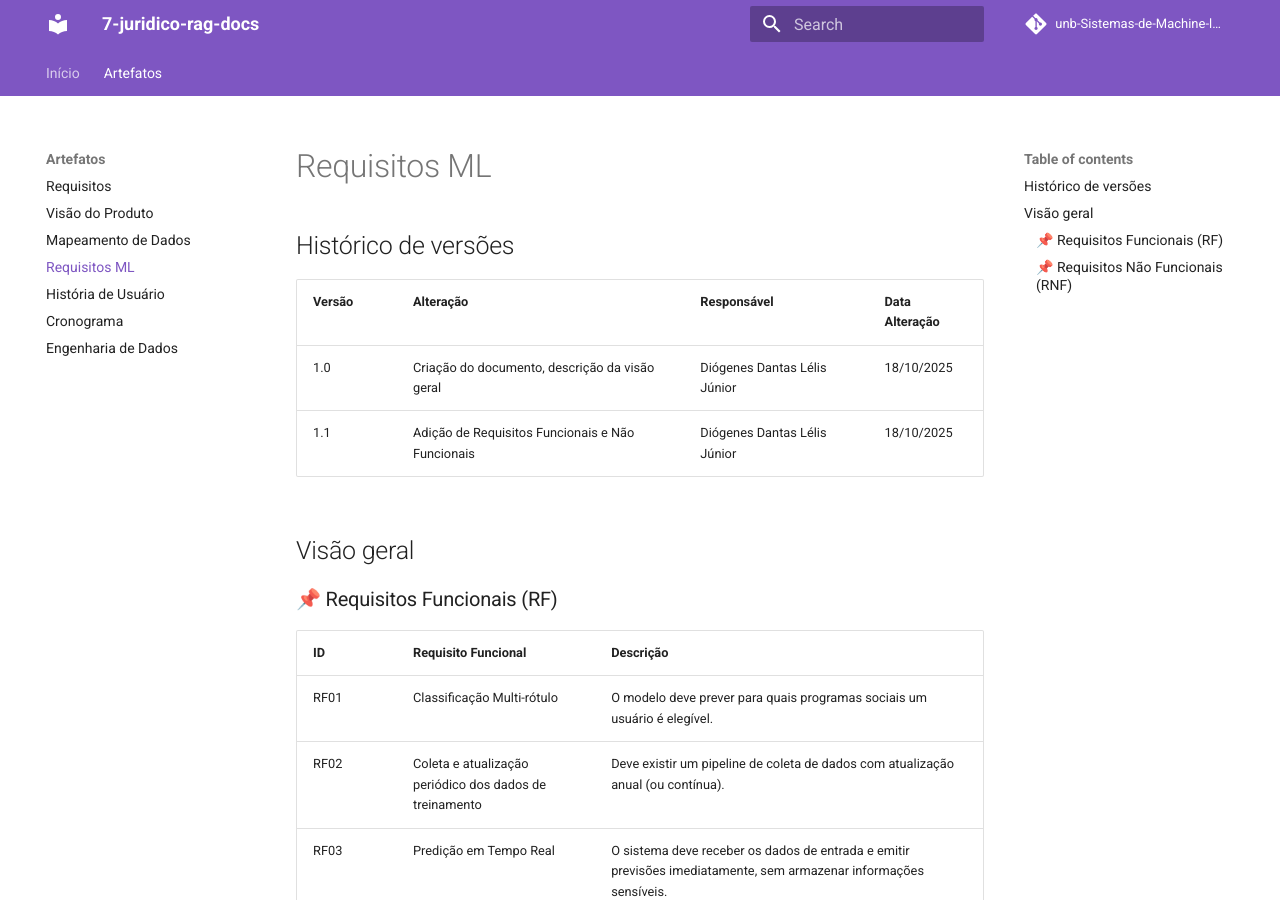
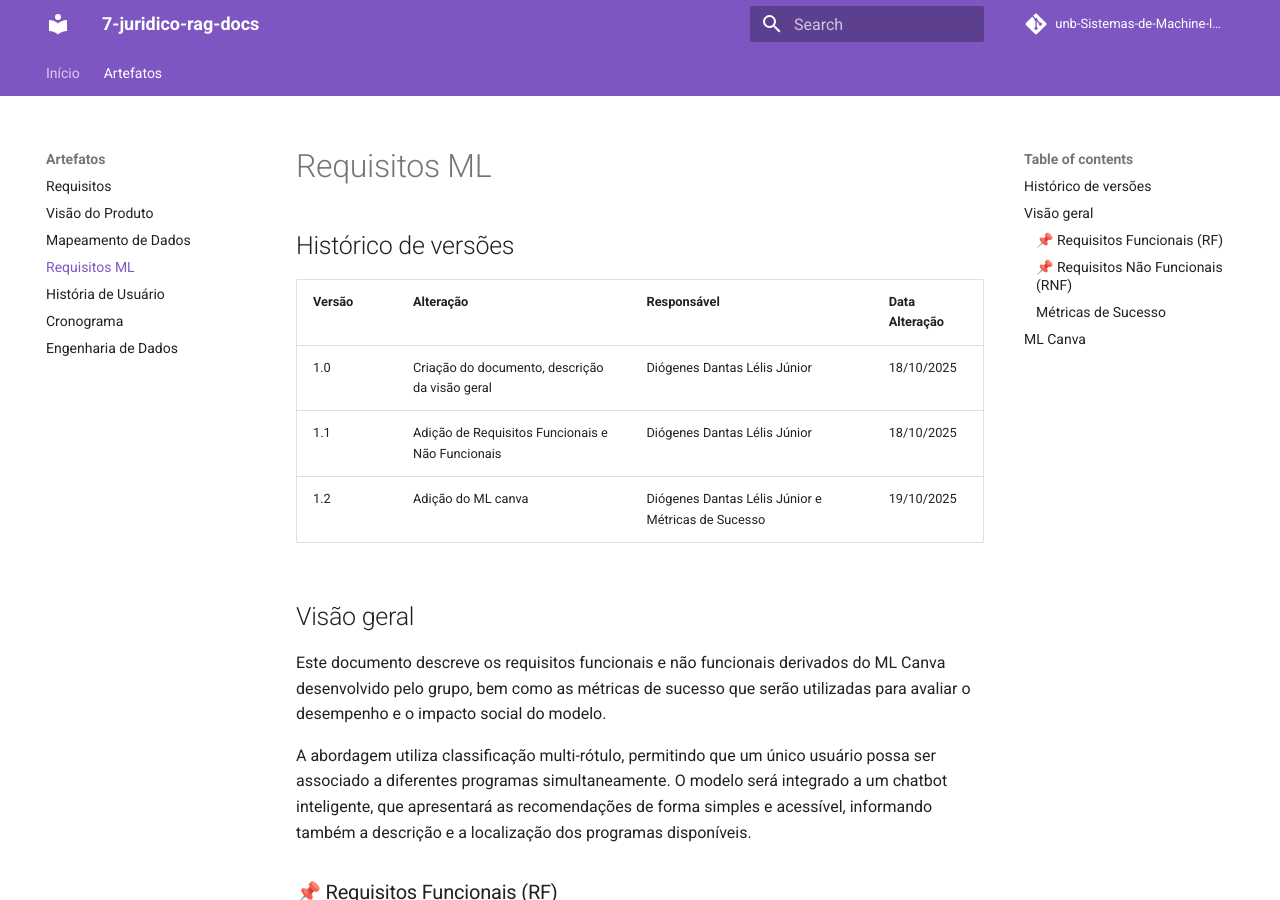
Before and after one commit to unb-Sistemas-de-Machine-learning/7-juridico-rag-docs, an MkDocs documentation site: the page built from docs/Artefatos/requisitosML.md, in a window 1280 px wide and 900 px high. Built offline with MkDocs 1.6.1 and Material for MkDocs 9.7.7, drawn with Linux system fonts in a browser that asks for light colours; comment, search, counter and statistics services are not loaded; some of the changed text lies outside the part shown.

Commit message:
edit ml canva

```diff
--- a/docs/Artefatos/requisitosML.md
+++ b/docs/Artefatos/requisitosML.md
@@ -4,10 +4,13 @@
 |--------|-----------------|---------------------|----------------|
 | 1.0    | Criação do documento, descrição da visão geral | Diógenes Dantas Lélis Júnior | 18/10/2025 |
 | 1.1    | Adição de Requisitos Funcionais e Não Funcionais | Diógenes Dantas Lélis Júnior | 18/10/2025 |
+| 1.2    | Adição do ML canva | Diógenes Dantas Lélis Júnior e Métricas de Sucesso | 19/10/2025 |
 
 
 ## Visão geral
+Este documento descreve os requisitos funcionais e não funcionais derivados do ML Canva desenvolvido pelo grupo, bem como as métricas de sucesso que serão utilizadas para avaliar o desempenho e o impacto social do modelo.
 
+A abordagem utiliza classificação multi-rótulo, permitindo que um único usuário possa ser associado a diferentes programas simultaneamente. O modelo será integrado a um chatbot inteligente, que apresentará as recomendações de forma simples e acessível, informando também a descrição e a localização dos programas disponíveis.
 
 ### 📌 Requisitos Funcionais (RF)
 
@@ -31,3 +34,15 @@
 | RF03 | Privacidade e segurança dos dados | Nenhum dado pessoal deve ser armazenado indevidamente. Cumprimento da LGPD. |
 | RF04 | Imparcialidade e transparência | O modelo deve evitar vieses (ex: por renda, gênero, região). |
 | RF05 | Confiabilidade e monitoramento contínuo | Sistema de logs e alertas para falhas de predição. |
+
+---
+
+### Métricas de Sucesso
+| ID    | Tipo | Descrição |
+|-------|--------------------------|-----------|
+| MTR01 | Métrica de Impacto | Taxa de aceitação das recomendações (feedback positivo via chatbot). |
+| MTR02 | Métrica de Impacto | Juntar as informações para saber a quantidade de pessoas que conhecem os programas, por meio de perguntas ao usuário |
+| MTR03 | Métrica de Impacto | Perguntar ao usuário se são realmente elegíveis ao programas sociais informados |
+
+## ML Canva
+<iframe width="768" height="432" src="https://miro.com/app/live-embed/uXjVJHkbCC4=/?embedMode=view_only_without_ui&moveToViewport=2275,-1293,3567,2763&embedId=983399899643" frameborder="0" scrolling="no" allow="fullscreen; clipboard-read; clipboard-write" allowfullscreen></iframe>
```
